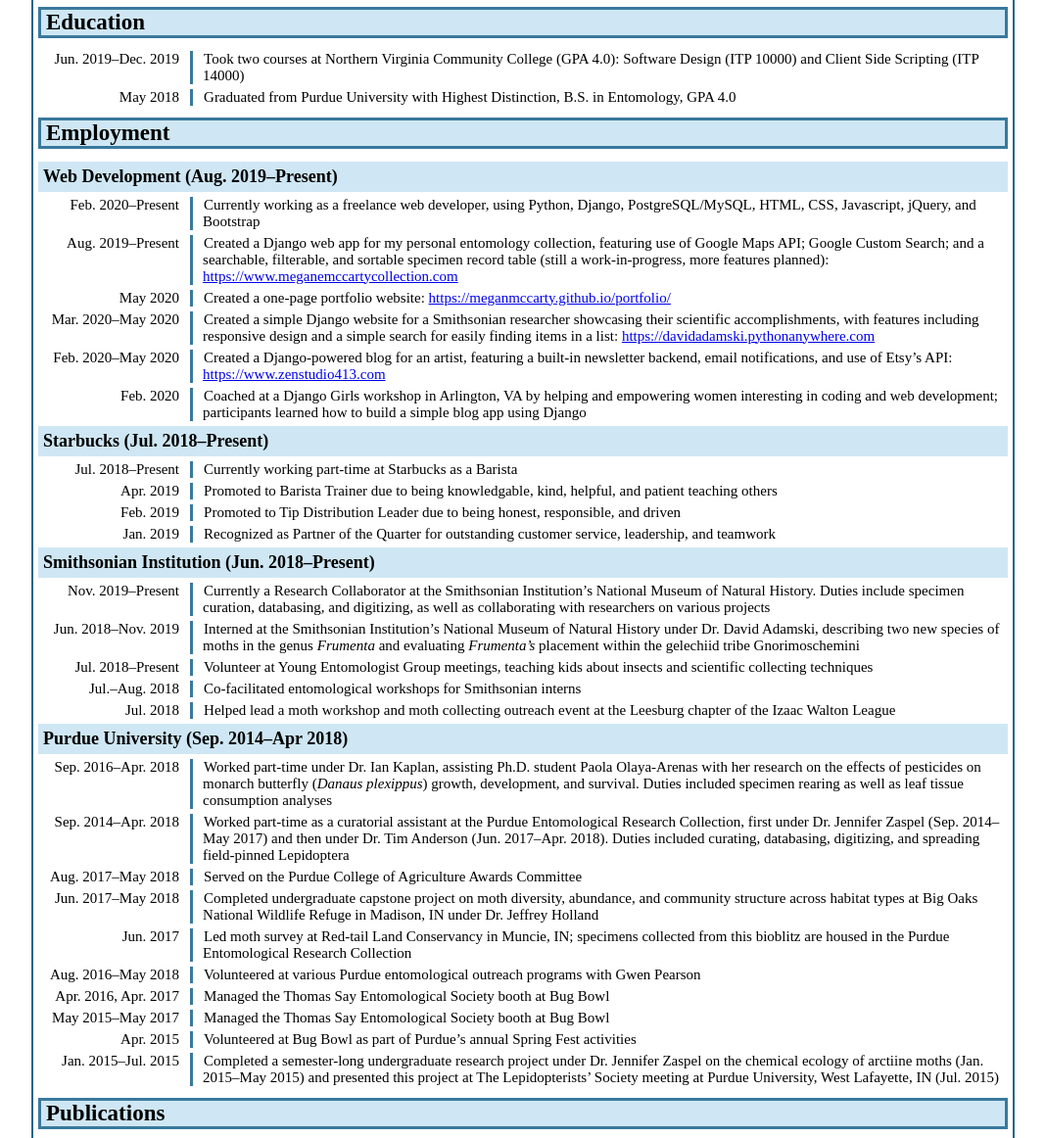
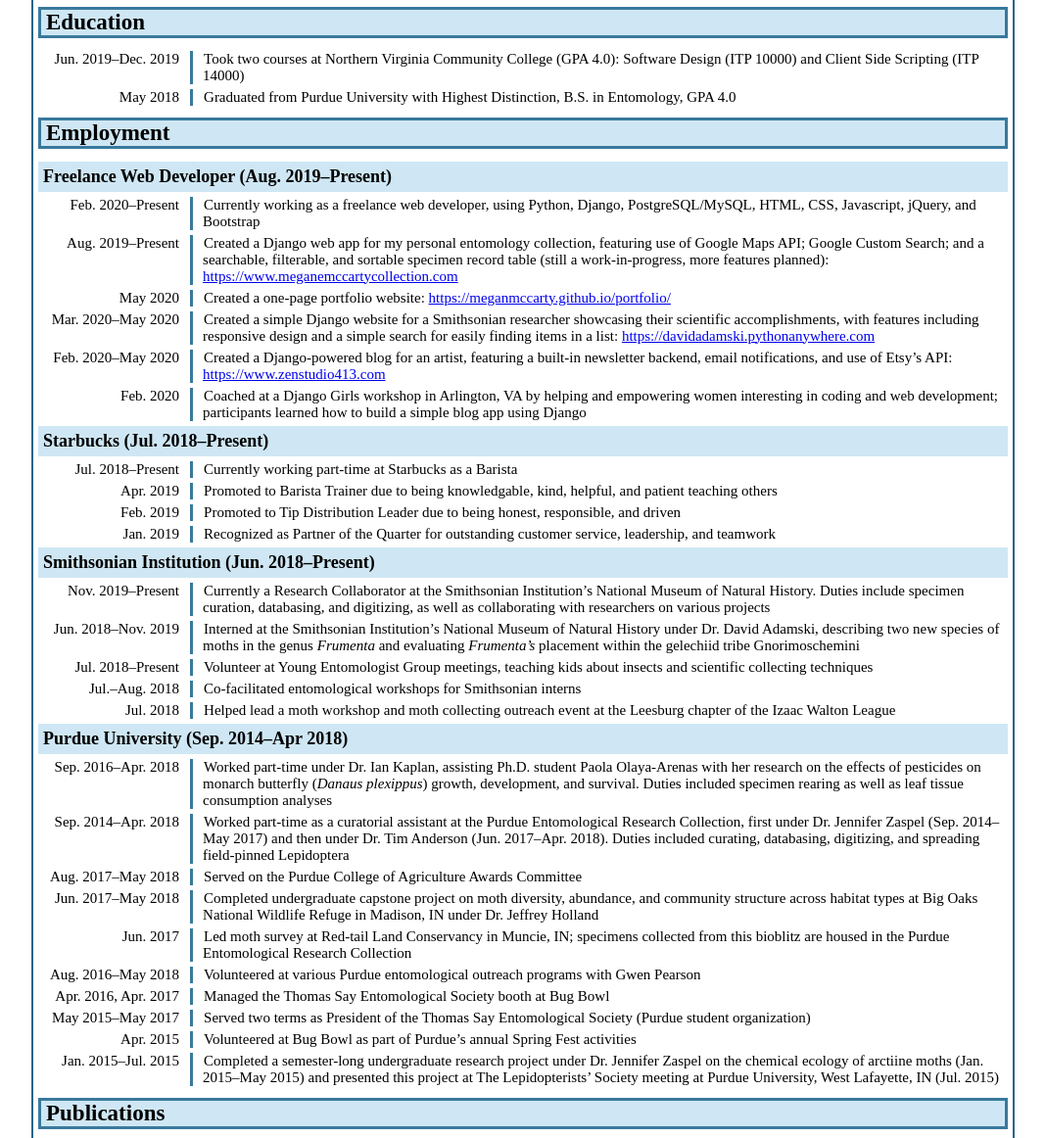
Before and after one commit to Meganmccarty/resume, a plain HTML site: page mccarty-resume.html in a window 1280 px wide. Shown: the part 78-1240 px from the top of the page at 98% size, without its empty margins (106-1173 px from the left). Drawn offline with Linux system fonts and the light colour scheme.

Commit message:
Fixed typo, minor formatting

```diff
--- a/mccarty-resume.html
+++ b/mccarty-resume.html
@@ -138,7 +138,7 @@
                 </div>
             </div>
             <h2 class="heading">Employment</h2>
-            <h3 class="subheading">Web Development (Aug. 2019–Present)</h3>
+            <h3 class="subheading">Freelance Web Developer (Aug. 2019–Present)</h3>
             <div class="item-box">
                 <div class="date">
                     <span>Feb. 2020–Present</span>
@@ -399,7 +399,8 @@
                 </div>
                 <div class="item">
                     <span>
-                        Managed the Thomas Say Entomological Society booth at Bug Bowl
+                        Served two terms as President of the Thomas Say Entomological Society
+                        (Purdue student organization)
                     </span>
                 </div>
             </div>
```
